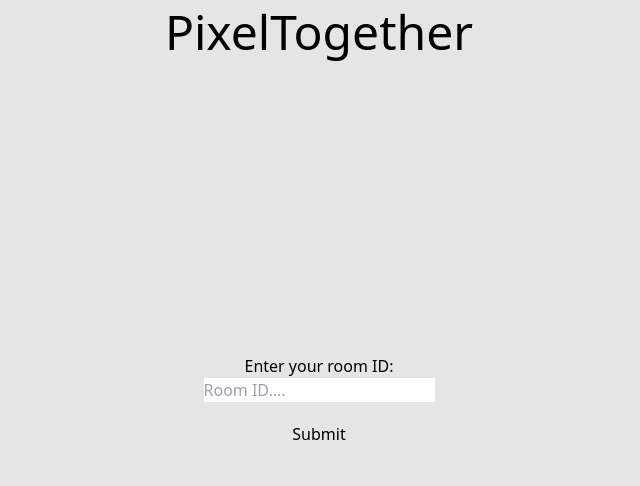
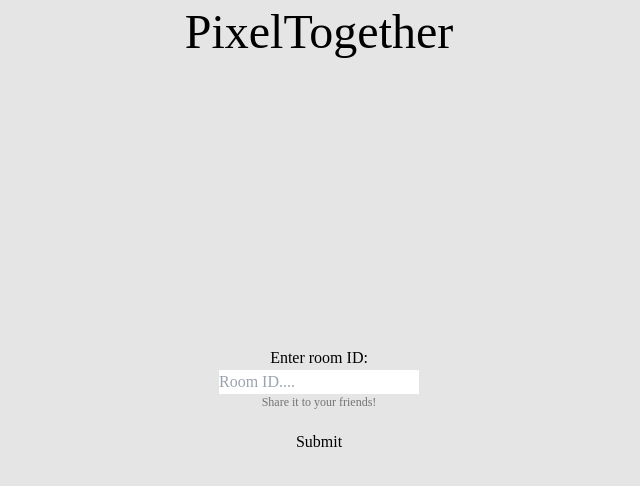
Before and after one commit to dejwi/PixelTogether, a React (Create React App) app in the folder frontend/: page / in a window 1280 px wide. Shown: the top 486 px of the page, without its empty margins (321-961 px from the left). Built offline with nearby package versions, Linux system fonts and the light colour scheme.

Commit message:
changed styling& added small text

```diff
--- a/frontend/src/App.tsx
+++ b/frontend/src/App.tsx
@@ -49,13 +49,13 @@ const App: React.FC = () => {
     socket.emit('draw', {index, color});
   };
 
-  return ( <div className='flex flex-col items-center justify-center h-screen bg-neutral-200'>
+  return ( <div className='flex flex-col items-center justify-center h-screen bg-neutral-200 font-[Poppins]'>
         <h1 className='text-5xl absolute top-2'>PixelTogether</h1>
         {!!roomId && <span>Users connect in room: {userCount}</span>}
         {!roomId ? <ChooseRoom setRoom={(val: string)=>setRoomId(val)}/> :
             <div className='flex flex-col items-center'>
               <input type='color' onChange={e=>setColor(e.target.value)}/>
-              <div className={`grid w-[22rem] h-[22rem]`} style={{gridTemplateColumns: `repeat(${columns},1fr)`}}>
+              <div className={`grid w-[22rem] h-[22rem] border-neutral-300 border-[1px]`} style={{gridTemplateColumns: `repeat(${columns},1fr)`}}>
                 {board.map(e => <div onClick={()=>click(e)} key={`x${e.x}y${e.y}${e.color}`} style={{background: e.color}} ></div>)}
               </div>
             </div> }
--- a/frontend/src/components/ChooseRoom.tsx
+++ b/frontend/src/components/ChooseRoom.tsx
@@ -16,8 +16,9 @@ const ChooseRoom: React.FC<props> = ({setRoom}) => {
     return (<div>
         <form onSubmit={submit} className='flex flex-col gap-5'>
             <label className='flex flex-col items-center'>
-                Enter your room ID:
+                Enter room ID:
                 <input type='text' placeholder='Room ID....' value={roomId} onChange={e=>setRoomId(e.target.value)}/>
+                <span className='text-xs text-neutral-500'>Share it to your friends!</span>
             </label>
             <button type='submit'>Submit</button>
         </form>
--- a/frontend/src/index.css
+++ b/frontend/src/index.css
@@ -1,3 +1,5 @@
 @tailwind base;
 @tailwind components;
 @tailwind utilities;
+
+@import url('https://fonts.googleapis.com/css2?family=Poppins:wght@100;200;300;400;500;600;700;800;900&display=swap');
```
